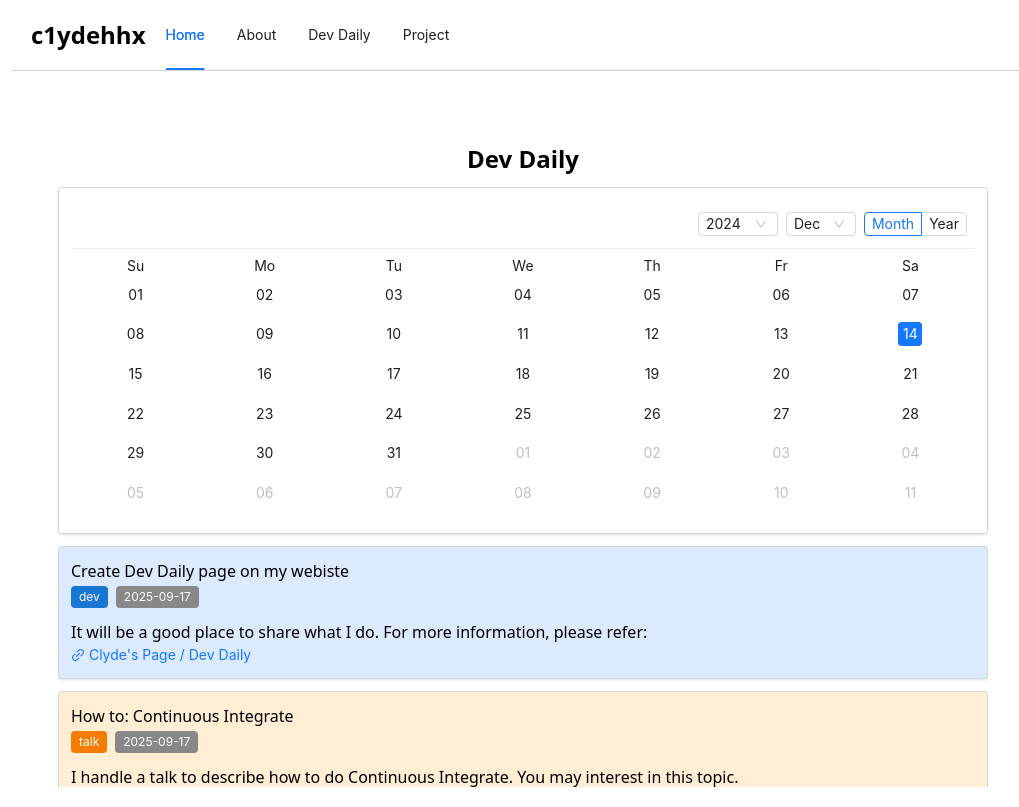
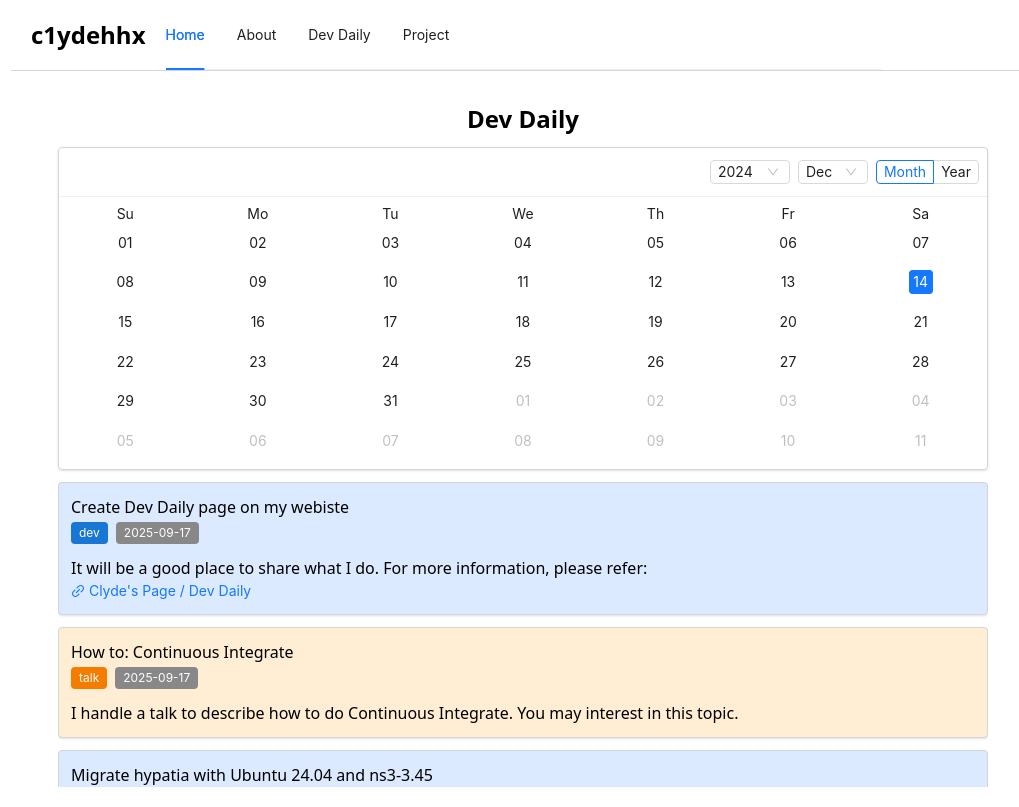
Before and after one commit to c1ydehhx/c1ydehhx.github.io, a React (Vite) app: page /#/DevDaily in a window 1280 px wide. Shown: the whole page, without its empty margins (117-1136 px from the left). Built offline with nearby package versions, Linux system fonts and the light colour scheme.

Commit message:
Adjust CSS Layout

```diff
--- a/src/DevDaily.tsx
+++ b/src/DevDaily.tsx
@@ -32,8 +32,8 @@ export const DevDaily = () => {
     return (
         <div className="w-full">
             <h1 className="text-center text-2xl font-bold py-3">Dev Daily</h1>
-            <div className="flex h-[75vh] w-full flex-col gap-3">
-                <div className="h-full w-full p-3 md:w-[75%] mx-auto border border-gray-300 rounded shadow">
+            <div className="flex h-[80vh] w-full flex-col gap-3">
+                <div className="h-full w-full md:w-[75%] mx-auto border border-gray-300 rounded shadow">
                     <Calendar fullscreen={false} cellRender={cellRender} onSelect={(date, _info) => {
                         setDailys(dailyData.filter(daily => daily.date == date.format("YYYY-MM-DD")))
                     }}></Calendar>
--- a/src/Home.tsx
+++ b/src/Home.tsx
@@ -9,7 +9,7 @@ import {
 
 export default function Home() {
   return (
-    <div className="text-center">
+    <div className="text-center py-[5rem]">
       <Avatar className="w-full" size={160} src={UriahImage}></Avatar>
       <p className="py-3 font-bold text-2xl md:text-3xl">
         Huang, Han-Xuan (黃漢軒)
--- a/src/Outlet.tsx
+++ b/src/Outlet.tsx
@@ -46,7 +46,6 @@ export default function Layout() {
         </div>
       </div>
       <div className="p-5">
-        <div className="flex justify-center py-5"></div>
         <div>
           <Outlet />
         </div>
```
